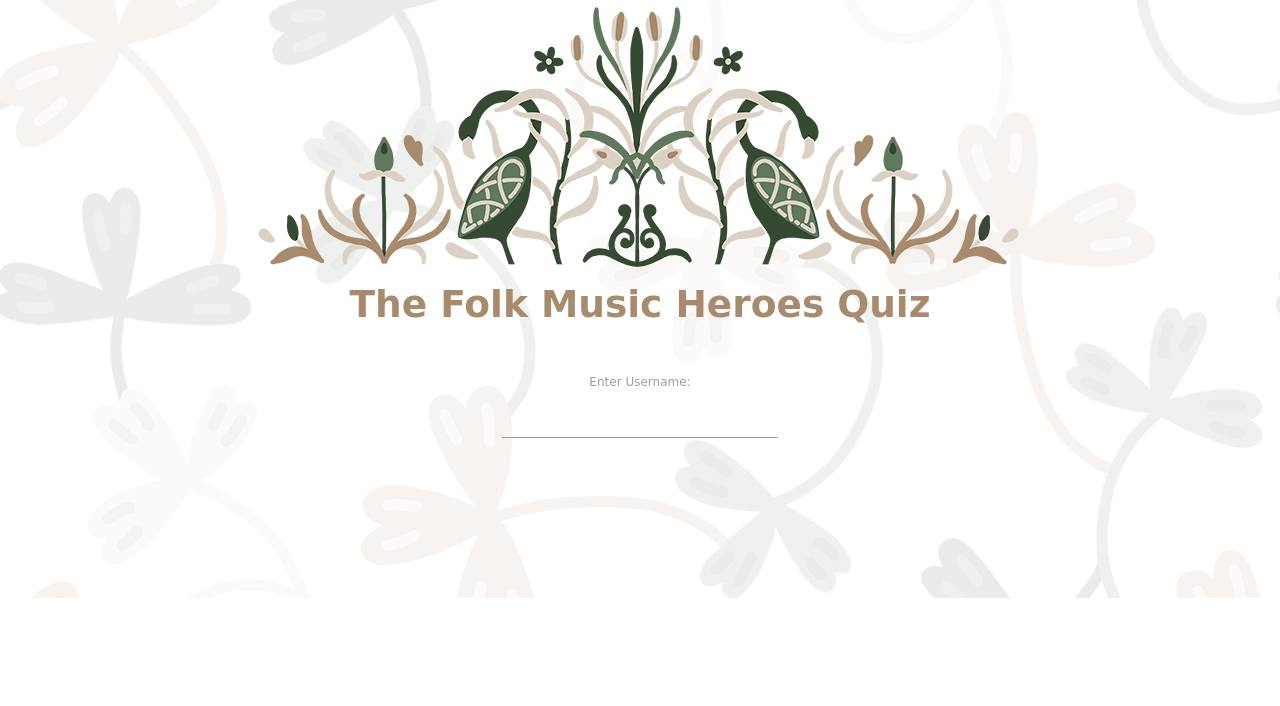
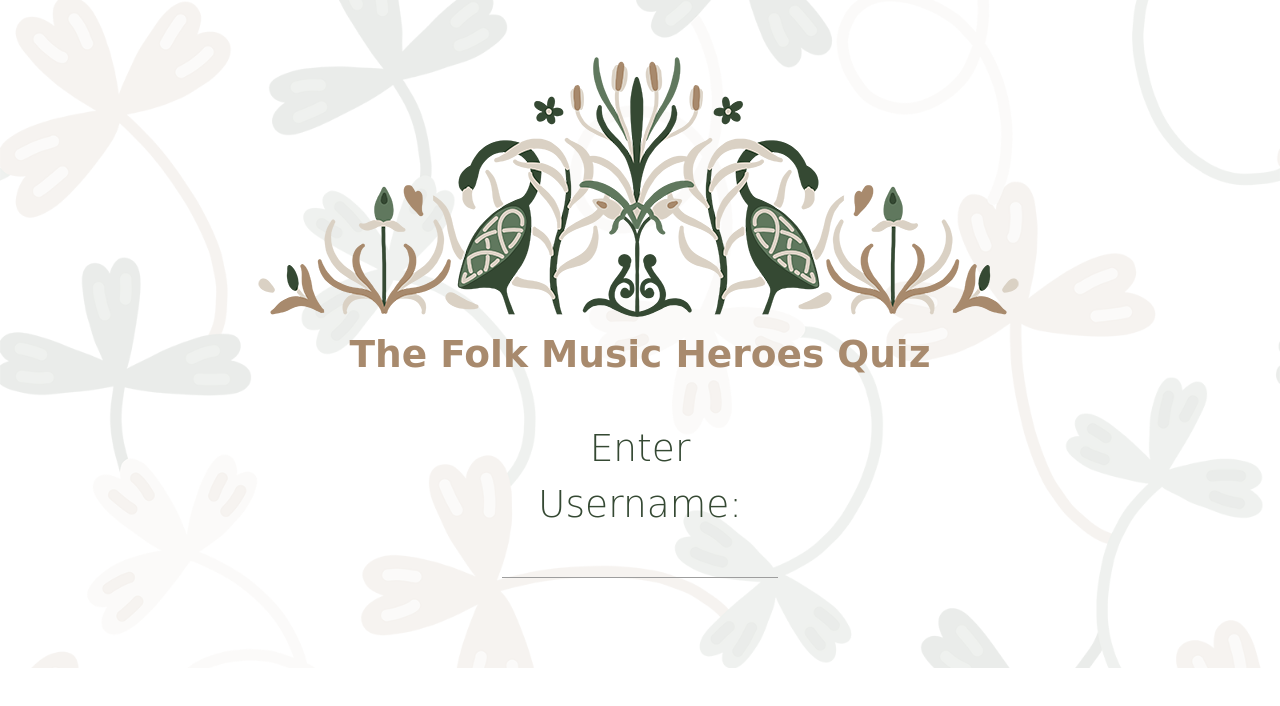
Before and after one commit to NOMAD1981/the-folk-music-heroes-quiz, a plain HTML site: page index.html in a window 1280 px wide. Drawn offline with nearby package versions, Linux system fonts and the light colour scheme; a web font is replaced by a local one.

Commit message:
Add additional css for form label color and margin above folk logo

```diff
--- a/assets/css/style.css
+++ b/assets/css/style.css
@@ -23,3 +23,13 @@ h1 {
     color: #a88a6d;
     margin-top: -20px;
 }
+
+.responsive-img {
+    margin-top: 50px;
+}
+
+label {
+    color:#354933;
+    font-size: 2.5rem;
+    font-weight: 300;
+}
```
